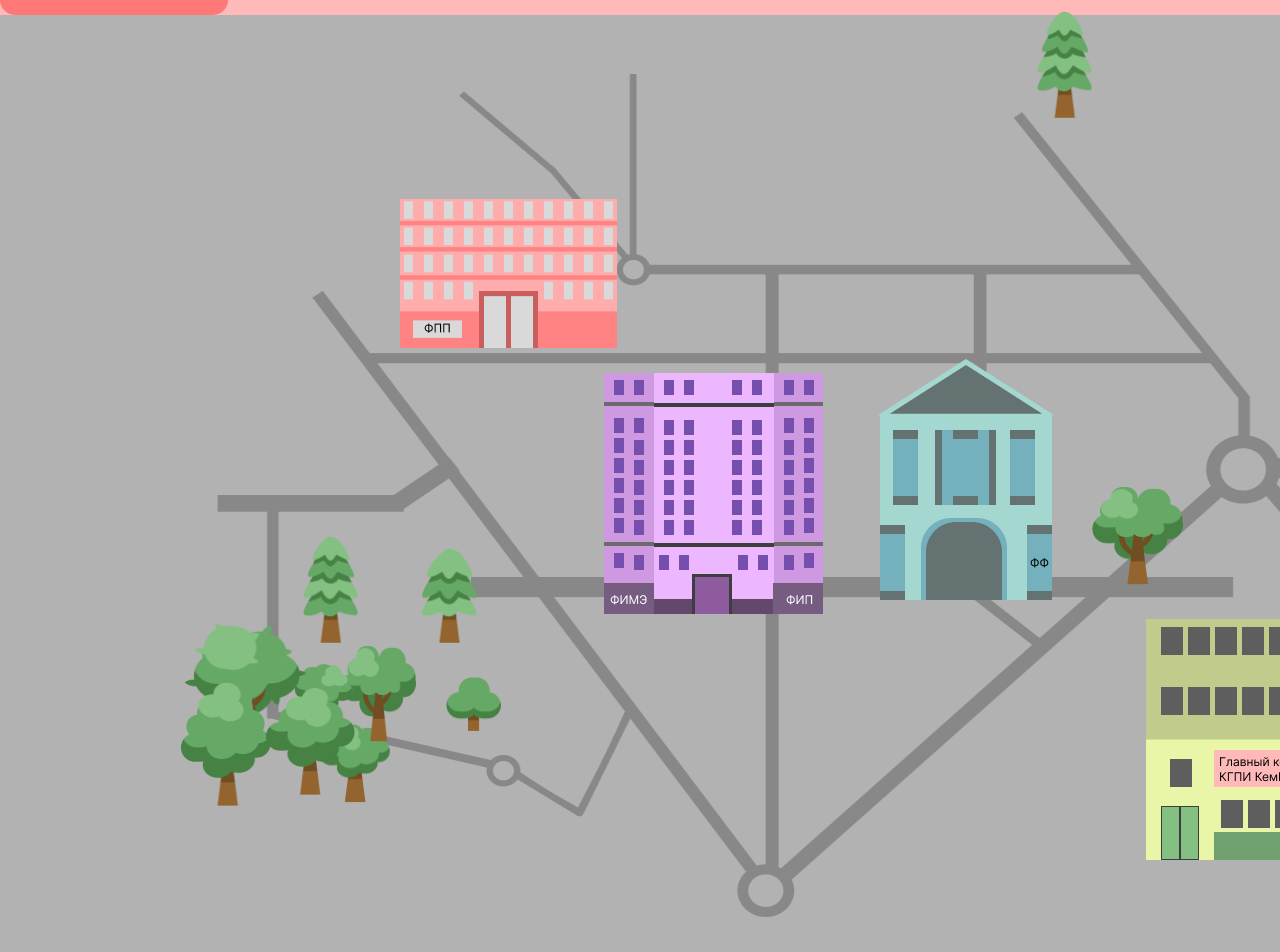
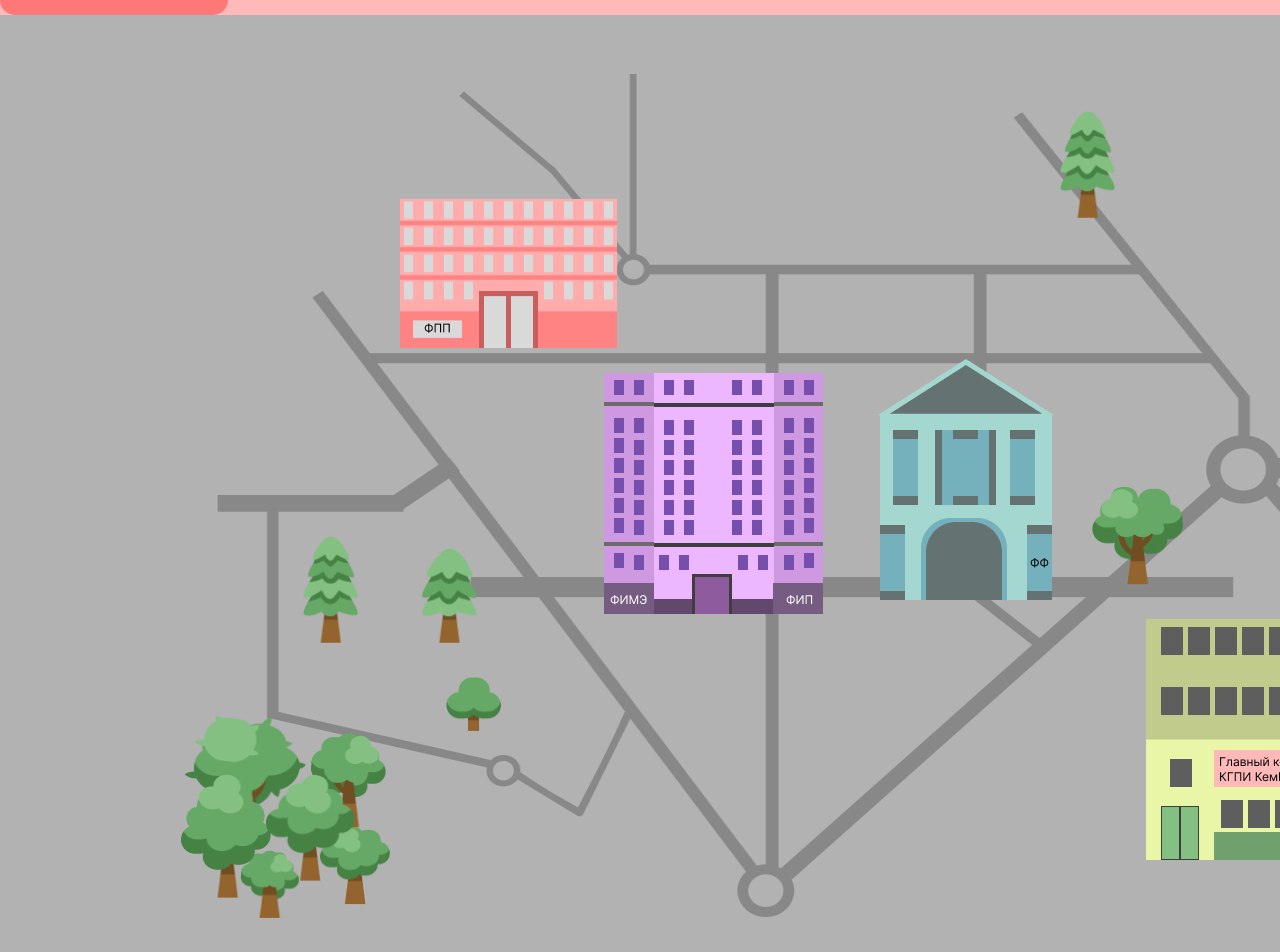
Before and after one commit to Disolane/Block-510, a React (Create React App) app: page / in a window 1280 px wide. Shown: the part 91-1043 px from the top of the page. Built offline with nearby package versions, Linux system fonts and the light colour scheme.

Commit message:
Правки

```diff
--- a/src/pages/Home.js
+++ b/src/pages/Home.js
@@ -37,8 +37,8 @@ return(
       <img src={image13} alt="" className="img13" />
       <img src={image14} alt="" className="img14" />
       <img src={image15} alt="" className="img15" />
-      <img src={image6} alt="" className="img16" />
-      <img src={image16} alt="" className="img17" />
+      <img src={image16} alt="" className="img16" />
+      <img src={image17} alt="" className="img17" />
       <img src={image18} alt="" className="img18" />
       <img src={image11} alt="" className="img19" />
       <img src={image13} alt="" className="img20" />
--- a/src/styles/main.css
+++ b/src/styles/main.css
@@ -134,61 +134,61 @@ width:90.47px;
 height: 127.65px;
 position:absolute;
 left:1369.63px;
-top:256.7px ;
+top:356.7px ;
 }
 .img14{
 width:90.47px;
 height: 113.2px;
 position:absolute;
 left:1495.21px;
-top:271.15px ;
+top:371.15px ;
 }
 .img15{
 width:69.85px;
 height: 80.77px;
 position:absolute;
 left:320.01px;
-top:813.28px ;
+top:915.28px ;
 }
 .img16{
 width:75.71px;
 height: 97.59px;
 position:absolute;
-left:340.65px;
-top:735.37px ;
+left:310px;
+top:820px ;
 }
 .img17{
 width:59.19px;
 height: 71.25px;
 position:absolute;
-left:293.91px;
-top:751.63px ;
+left:240px;
+top:938px ;
 }
 .img18{
 width:130.83px;
 height: 127.43px;
 position:absolute;
 left:183.69px;
-top:707.91px ;
+top:800px ;
 }
 .img19{
 width:55.12px;
 height: 107.12px;
 position:absolute;
-left:1037.22px;
-top:102px ;
+left:1060.22px;
+top:202px ;
 }
 .img20{
 width:90.47px;
 height: 127.65px;
 position:absolute;
 left:181px;
-top:769px ;
+top:861px ;
 }
 .img21{
 width:90.47px;
 height: 113.2px;
 position:absolute;
 left:264.94px;
-top:772.36px ;
+top:859.04px ;
 }
```
Also changed, not shown: 1 other file (tests, documents, lock files or other folders).
